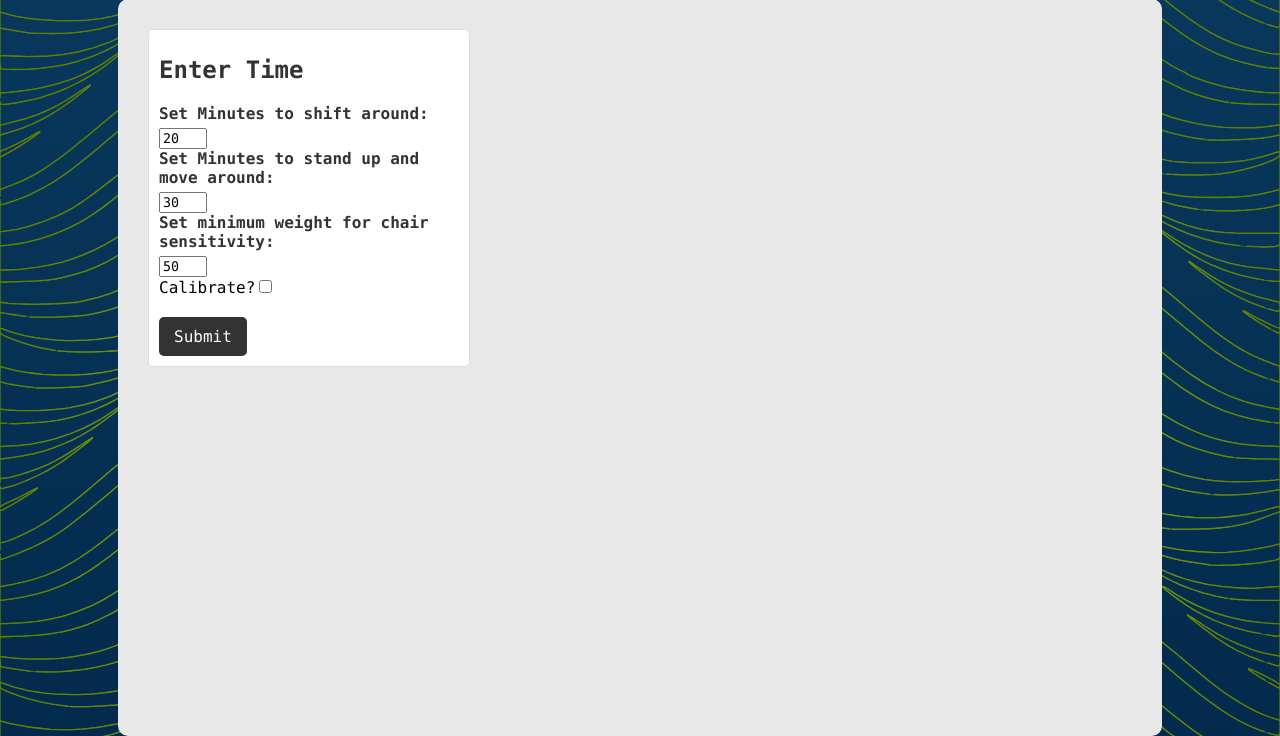
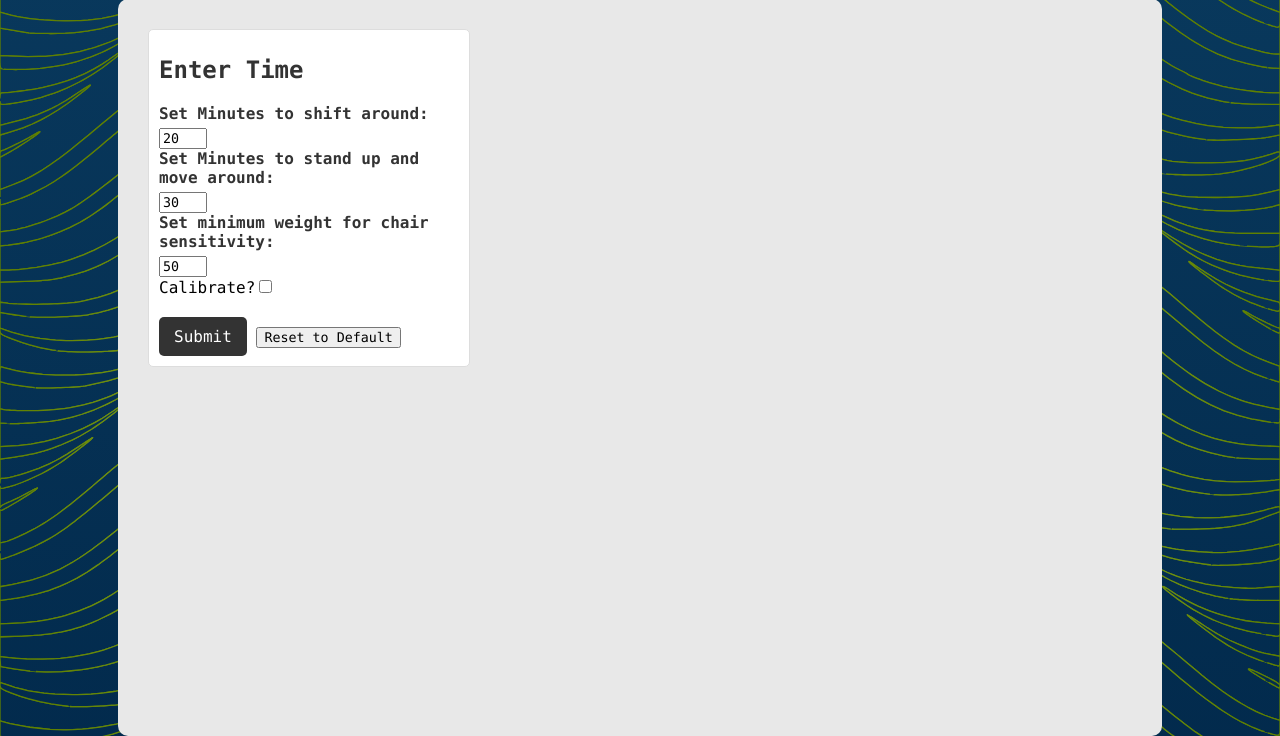
Before and after one commit to kaloyan-yanev/HackTuesXI, a Flask app: page / in a window 1280 px wide. Shown: the part 64-800 px from the top of the page. Run offline with Flask 3, Linux system fonts and the light colour scheme; the visitor is signed in with stand-in values (Sample User, id 1).

Commit message:
added a button for deafult values

```diff
--- a/templates/Index.html
+++ b/templates/Index.html
@@ -19,6 +19,9 @@
         {{ Weight.kilograms}}<br>
         Calibrate?{{calibrating.bool(default = 'checked')}}<br>
         {{ form.Submit }}
+        <a href = "default">
+        <button type="button">Reset to Default</button>
+        </a>
     </form>
 </div>
 {% endblock %}
```
